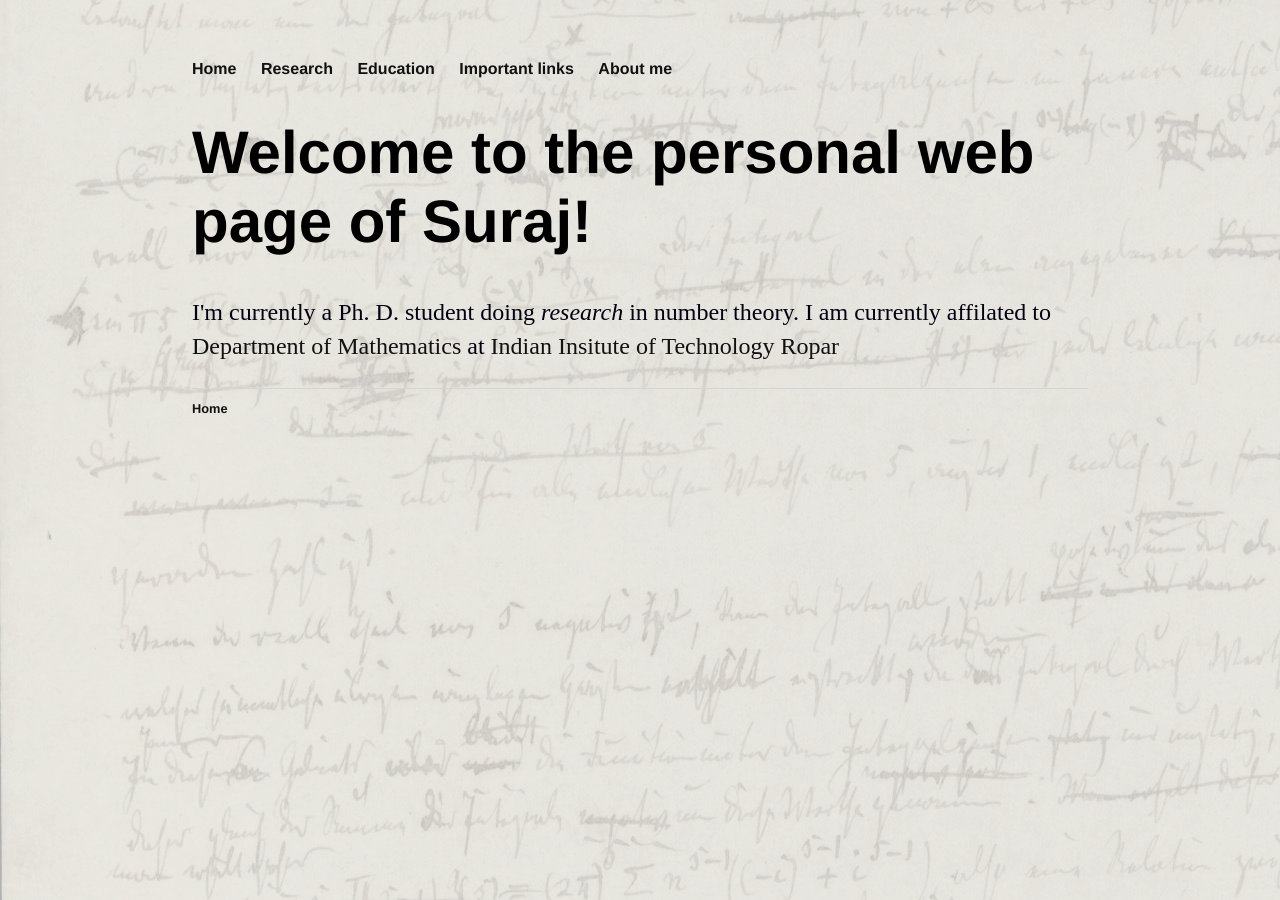
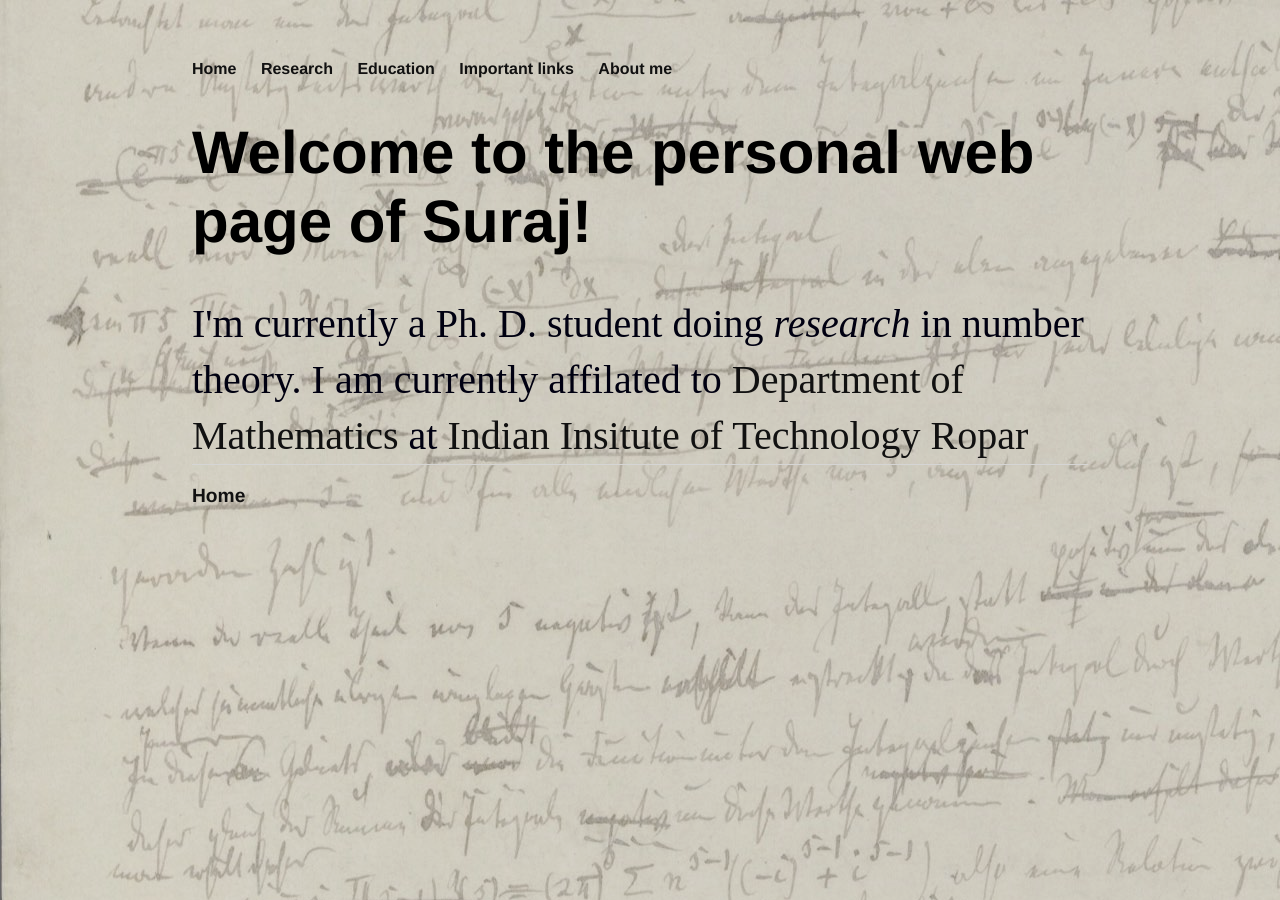
Before and after one commit to Suraj-Singh-Khurana/Suraj-Singh-Khurana.github.io, a Jekyll site: the page built from index.html, in a window 1280 px wide. Built offline with Jekyll 4.4.1, drawn with Linux system fonts in a browser that asks for light colours.

Commit message:
Update main.css

```diff
--- a/css/main.css
+++ b/css/main.css
@@ -10,7 +10,7 @@ body:after {
   width: 100%;
   height: 100%;
   background-image: url('/files/background.jpg');
-  opacity: 0.3;
+  opacity: 0.6;
   z-index: -1;
 }
 nav ul, footer ul {
@@ -35,13 +35,17 @@ h1 {
     font-family:'Helvetica', 'Arial', 'Sans-Serif';
 }
 p {
-    font-size: 1.5em;
+    font-size: 2.5em;
     line-height: 1.4em;
     color: #001;
 }
 footer {
     border-top: 1px solid #d5d5d5;
-    font-size: .8em;
+    font-size: 1.2em;
+    clear: both;
+    position: relative;
+    height: 40px;
+    margin-top: -40px;
 }
 
 ul.posts {
```
